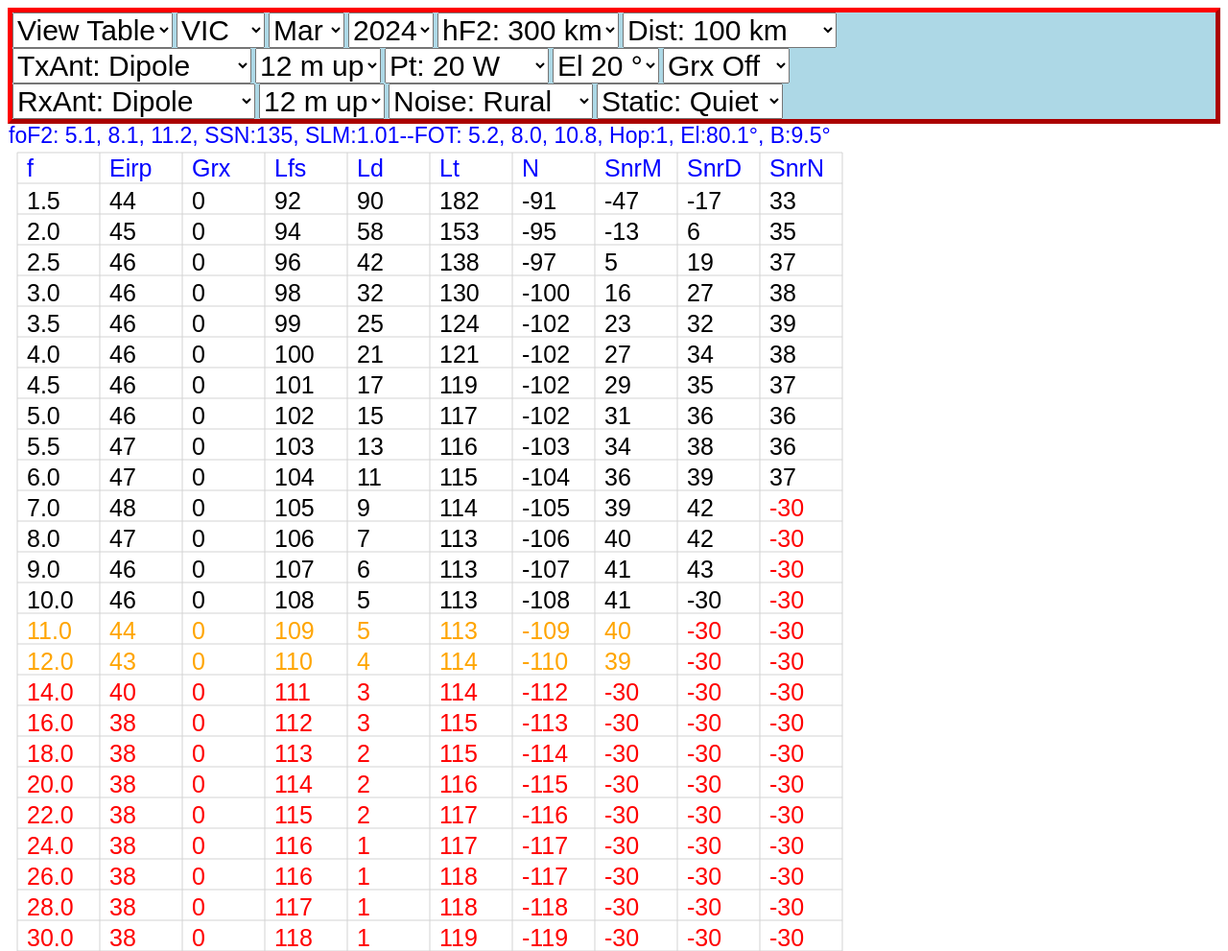
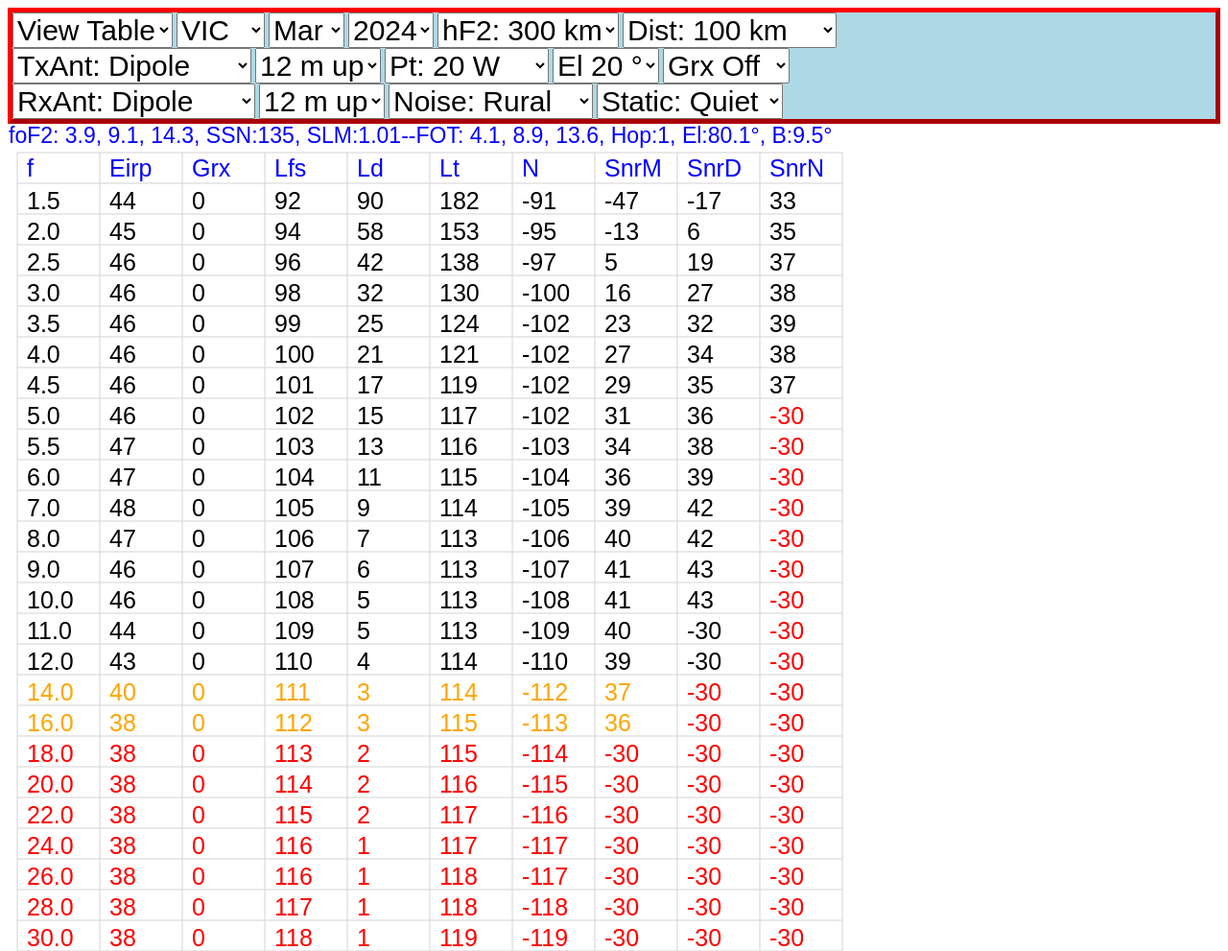
Before and after one commit to TinoPavic1/NVIS-1D, a plain HTML site: page index.html in a window 1280 px wide. Shown: the top 991 px of the page at 96% size. Drawn offline with Linux system fonts and the light colour scheme.

Commit message:
Add files via upload

```diff
--- a/index.html
+++ b/index.html
@@ -5,7 +5,7 @@
 
 
 <head>
-  <title>NVIS v1130 TinoPavic VK3EGN</title>
+  <title>NVIS v1131 TinoPavic VK3EGN</title>
   <!--  <meta name="viewport" content="width=device-width">   -->
 </head>
 
--- a/nvis.js
+++ b/nvis.js
@@ -159,19 +159,19 @@ function calcfoF2(nvis) {  // foF2 daily minimum   min 2.0, lat+0.5, fold at S 2
 
 function latestfoF2(nvis) {  // current foF2 min max from Ionosondes
   var t=nvis.lat;
-  var f1=3.8, f3=7.4;          // Mawson Station, Antarctica
-  if(t>-50) {f1=3.5; f3=7.7; } // Hobart
-  if(t>-40) {f1=5.3; f3=10.5; } // Learmonth, Vic
-  if(t>-36) {f1=5.0; f3=8.0; } // Canberra
-  if(t>-34.5) {f1=4.7; f3=9.2; } // Camden, Sydney
-  if(t>-32.5) {f1=4.8; f3=9.5; } // Perth
-  if(t>-31) {f1=5.5;  f3=9.5;  } // Brisbane
-  if(t>-23) {f1=5.3; f3=11.0; }    // Townsville
-  if(t>-15) {f1=6.0; f3=12.5; }   // Darwin
+  var f1=3.5, f3=0.0;          // Mawson Station, Antarctica
+  if(t>-50) {f1=3.7; f3=7.5; } // Hobart
+  if(t>-40) {f1=5.0; f3=10.0; } // Learmonth, Vic
+  if(t>-36) {f1=4.2; f3=9.0; } // Canberra
+  if(t>-34.5) {f1=4.5; f3=9.0; } // Camden, Sydney
+  if(t>-32.5) {f1=4.5; f3=9.0; } // Perth
+  if(t>-31) {f1=6.0;  f3=10.5;  } // Brisbane
+  if(t>-23) {f1=6.0; f3=11.6; }    // Townsville
+  if(t>-15) {f1=5.0; f3=12.5; }   // Darwin
   f2 = (f1+f3)/2;// adjust f2
   console.log("latestfoF2(), f1= " + f1.toFixed(1) + ",f3=" + f3.toFixed(1));
   // Mix with prediction
-  var ye=2024, mo=2, da=29;   // date when Ionosonde adjusted
+  var ye=2025, mo=2, da=4;   // date when Ionosonde adjusted
   var d1 = ye*365 + mo*30.5 + da;
   var d2 = nvis.year*365 + nvis.month*30.5 + 15; // adjustment age in days
   var me=(d2-d1)/90; me=Math.abs(me); // mix factor
```
